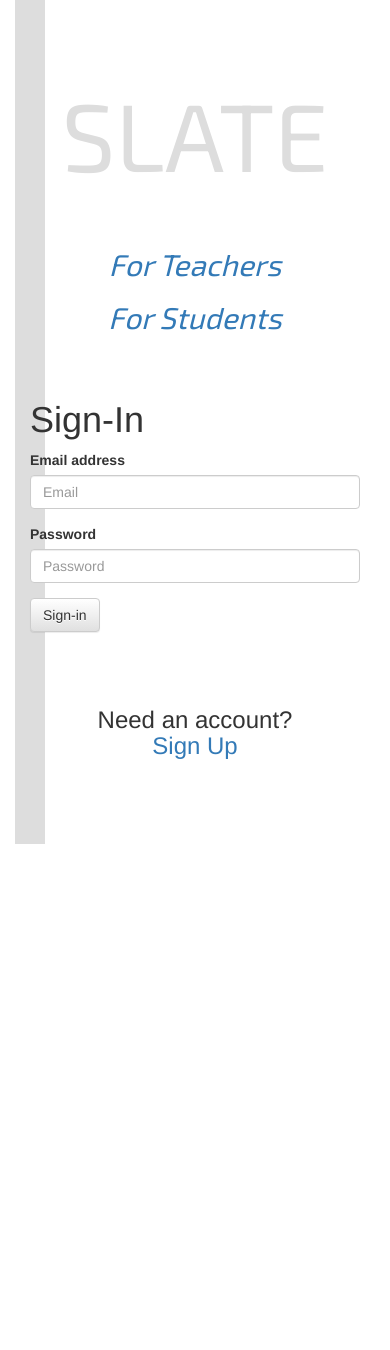
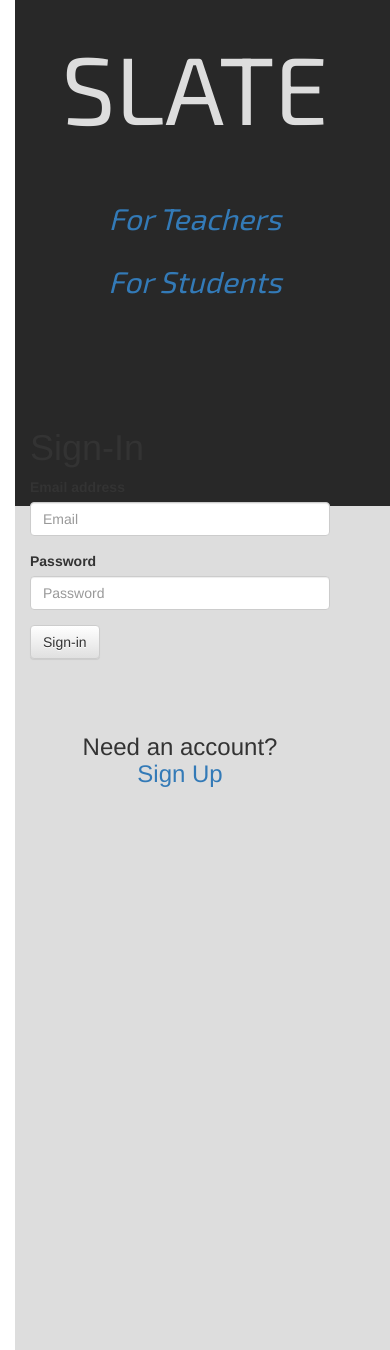
Before and after one commit to jcloft/gryffindorjedi, a PHP site: page / in a window 390 px wide. Before the commit the page ends 844 px from the top, so only its background shows below. Run offline with PHP 8.4, Linux system fonts and the light colour scheme.

Commit message:
responsive home page

```diff
--- a/css/style.css
+++ b/css/style.css
@@ -1,9 +1,10 @@
 .container-fluid {
-    height: 100vh;
+/*    height: 100vh;*/
+    width: 100vw;
 }
 
 .wrapper {
-   max-height: 100%;
+/*   max-height: 100%;*/
 }
 
 #bgleft{
@@ -49,3 +50,21 @@ form {
 #signup {
     text-align: center;
 }
+
+@media screen and (max-width: 768px) {
+    #bgleft {
+        position: absolute;
+        top: 0;
+        height: 60%
+    }
+    #bgright {
+        position: absolute;
+        top: 60%;
+    }
+    #left {
+        padding-top: 5%;
+    }
+    #right {
+        padding-top: 100px;
+    }
+}
--- a/index.html
+++ b/index.html
@@ -16,21 +16,21 @@
     <body>
         <div class="container-fluid">
             <div class="wrapper">
-                <div class="col-sm-8" id="bgleft"></div>
-                <div class="col-sm-4 col-sm-offset-8" id="bgright"></div>
-                    <div class="col-sm-8" id="left">
+                <div class="col-xs-12 col-sm-8" id="bgleft"></div>
+                <div class="col-xs-12 col-sm-4 col-sm-offset-8" id="bgright"></div>
+                    <div class="col-xs-12 col-sm-8" id="left">
                         <p class="row" id="title">SLATE</p>
                         <div class="row" id="caption">
-                            <div class="col-sm-6">
+                            <div class="col-xs-12 col-sm-6">
                                 <h2><a href="#">For Teachers</a></h2>
                             </div>
-                            <div class="col-sm-6">
+                            <div class="col-xs-12 col-sm-6">
                                 <h2><a href="#">For Students</a></h2>
                             </div>
                         </div>
                     </div>
-                    <div class="col-sm-4" id="right">
-                        <form class="row col-sm-10 col-sm-offset-1" id="signin">
+                    <div class="col-xs-12 col-sm-4" id="right">
+                        <form class="row col-xs-12 col-sm-10 col-sm-offset-1" id="signin">
                         <h1>Sign-In</h1>
                           <div class="form-group">
                             <label for="exampleInputEmail1">Email address</label>
@@ -42,7 +42,7 @@
                           </div>
                           <button type="submit" class="btn btn-default">Sign-in</button>
                         </form>
-                        <div class="row col-sm-12" id="signup">
+                        <div class="row col-xs-12" id="signup">
                             <h3>Need an account?<br><a href="#">Sign Up</a></h3>
                         </div>
 
```
